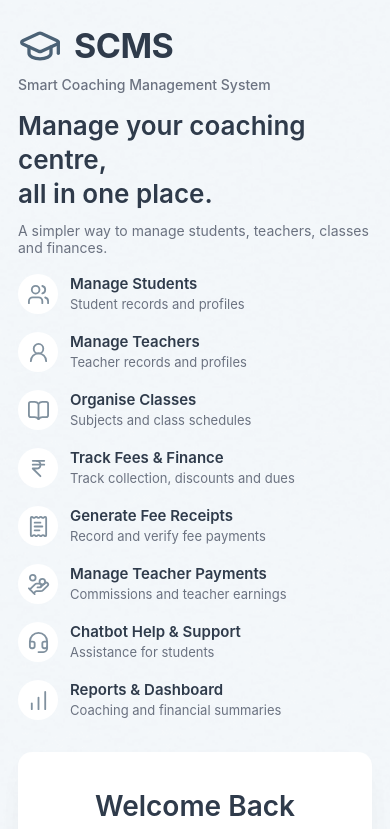
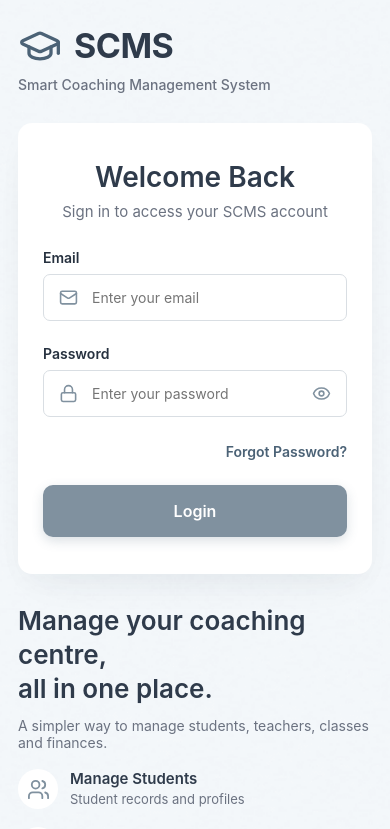
Before and after one commit to anilroyin/SCMS, a React (Vite) app in the folder client/: page /login in a window 390 px wide. Shown: the top 829 px of the page. Built offline with nearby package versions, Linux system fonts and the light colour scheme.

Commit message:
Change the login form order

```diff
--- a/client/src/pages/login.css
+++ b/client/src/pages/login.css
@@ -422,9 +422,31 @@ button {
     padding: 24px 18px;
   }
 
-  .login-main {
-    gap: 32px;
-  }
+ .login-main {
+  display: flex;
+  flex-direction: column;
+  gap: 30px;
+}
+
+/* Separate the brand and features visually */
+.login-intro {
+  display: contents;
+}
+
+/* Logo first */
+.login-brand {
+  order: 1;
+}
+
+/* Login form second */
+.login-card {
+  order: 2;
+}
+
+/* Introduction and features last */
+.login-features {
+  order: 3;
+}
 
   .login-intro {
     gap: 16px;
```
